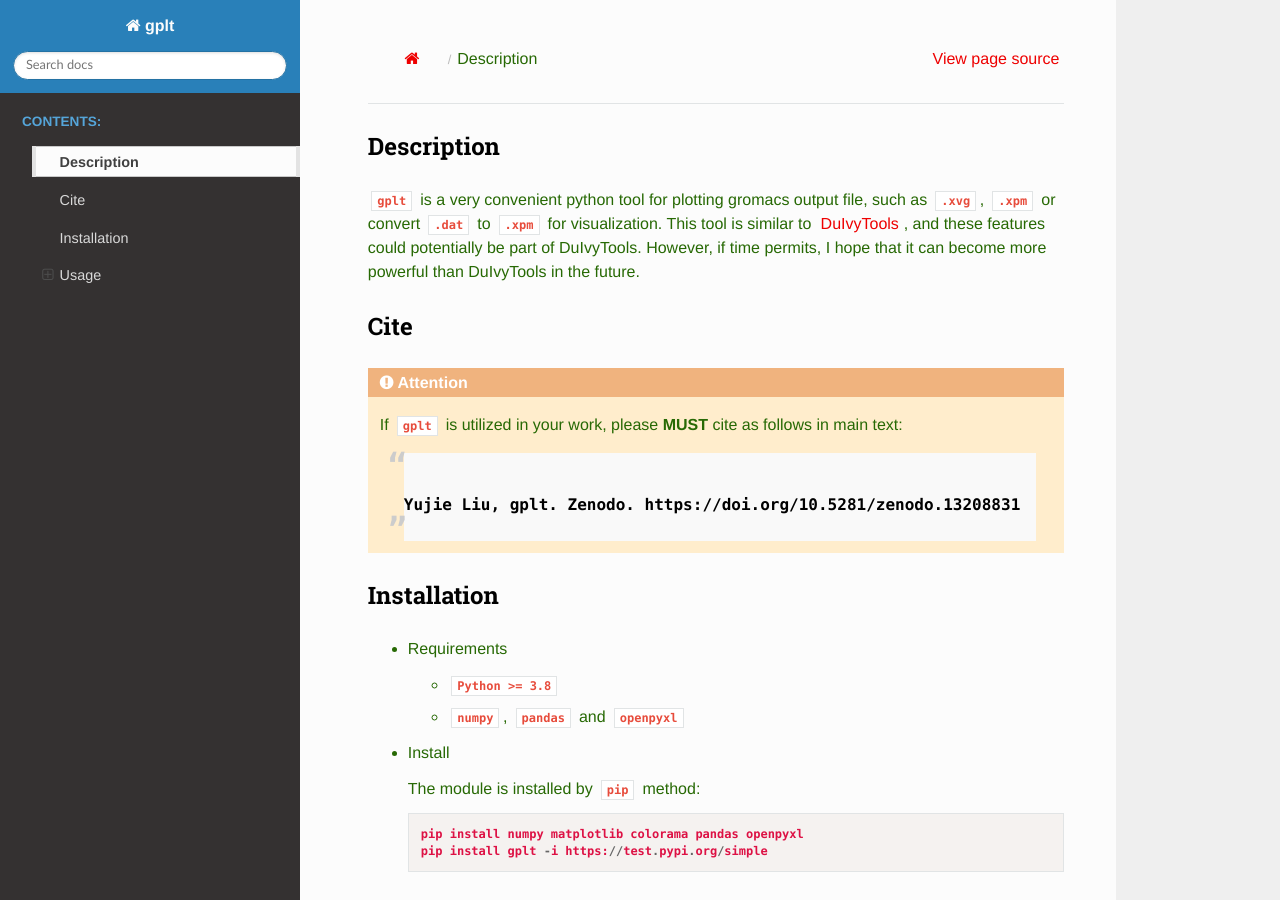
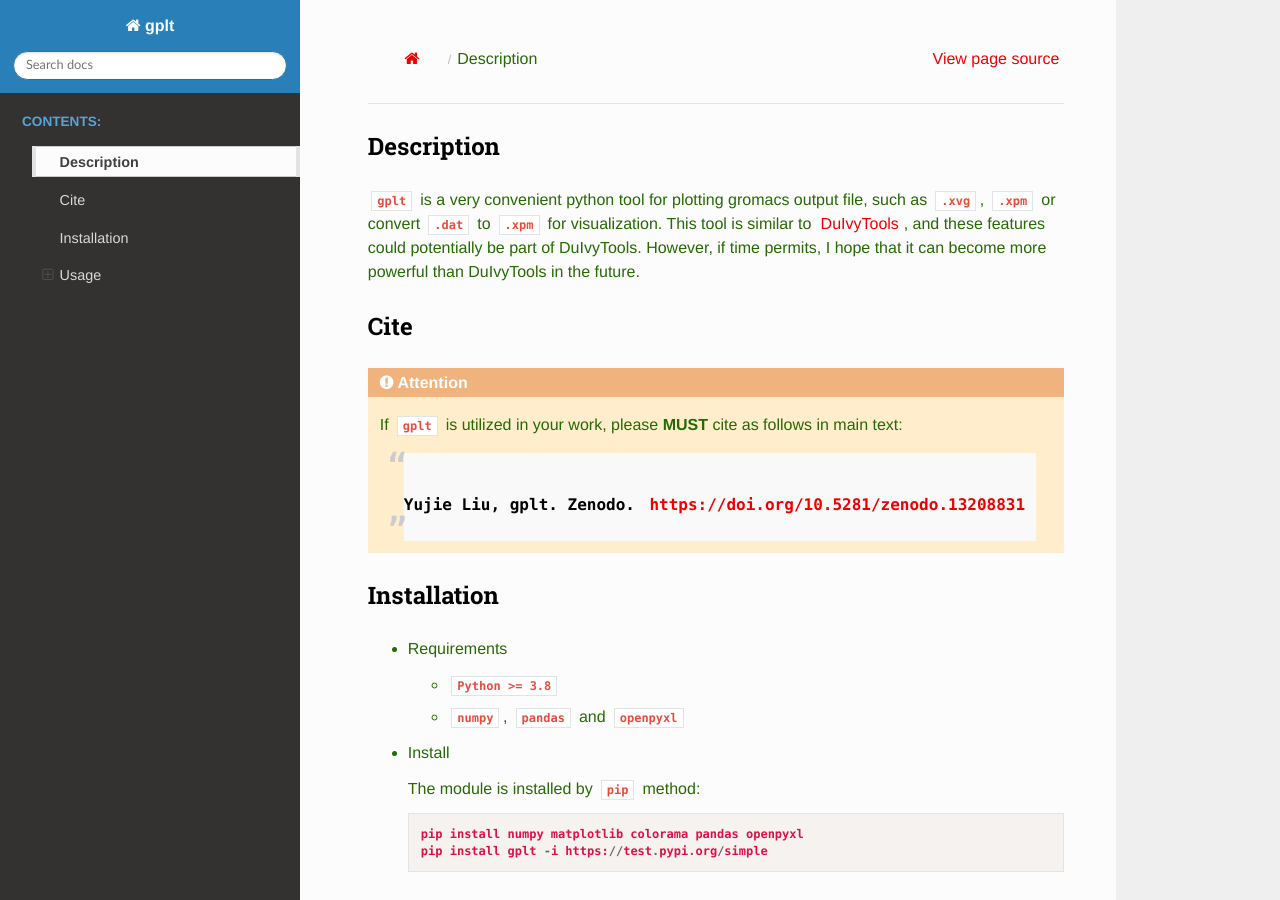
Before and after one commit to liuyujie714/gplt, a Sphinx documentation site: the page built from docs/source/gplt.md, in a window 1280 px wide and 900 px high. Built offline with Sphinx 7.4.7 and the Read the Docs theme 3.1.0, drawn with Linux system fonts in a browser that asks for light colours; some of the changed lines change nothing that is shown.

Commit message:
update doc

````diff
--- a/docs/source/gplt.md
+++ b/docs/source/gplt.md
@@ -8,7 +8,7 @@
 ```{attention}
 If `gplt` is utilized in your work, please **MUST** cite as follows in main text:
 
-> Yujie Liu, gplt. Zenodo. https://doi.org/10.5281/zenodo.13208831
+> Yujie Liu, gplt. Zenodo. [https://doi.org/10.5281/zenodo.13208831](https://doi.org/10.5281/zenodo.13208831)
 ```
 
 
````
